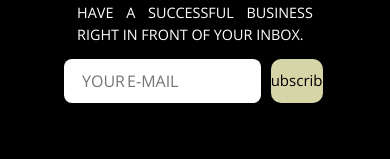
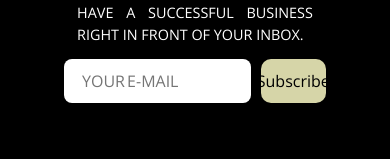
Before and after one commit to hnsnl15/headhunting_site_AHM, a React (Vite) app: page / in a window 390 px wide. Shown: the part 6688-6847 px from the top of the page. Built offline with nearby package versions, Linux system fonts and the light colour scheme.

Commit message:
Footer responsiveness for testing, I need some recommendation on with colors and layout.

```diff
--- a/css/style.css
+++ b/css/style.css
@@ -335,7 +335,7 @@ body {
   justify-content: center;
   padding: 50px 1rem;
   border-radius: 20px;
-  background: #FFF;
+  background: rgba(255, 255, 255, 0.5);
   gap: 40px;
 }
 
@@ -397,10 +397,6 @@ body {
   background: #D6D5A8;
   border: transparent solid 2px;
   transition: all 200ms ease-in-out;
-}
-
-.footer-navigation .footer-contact-container form button span {
-  font-size: 94%;
 }
 
 .footer-navigation .footer-contact-container form button:hover {
@@ -537,7 +533,7 @@ body {
     width: 75%;
   }
   .footer-navigation .footer-contact-container form button {
-    width: 20%;
+    width: 25%;
   }
 }
 
--- a/style.scss
+++ b/style.scss
@@ -328,7 +328,7 @@ body {
             justify-content: center;
             padding: 50px 1rem;
             border-radius: 20px;
-            background: $text-color-1;
+            background: rgba(255, 255, 255, 0.5);
             gap: 40px;
 
             span img {
@@ -386,9 +386,6 @@ body {
                 background: $secondary-color;
                 border: transparent solid 2px;
                 transition: all 200ms ease-in-out;
-                span {
-                    font-size: 94%;
-                }
                 &:hover {
                     background: rgba(43, 93, 146, 0.4);
                     color: #fff;
@@ -529,7 +526,7 @@ body {
                     width: 75%;
                 }
                 button {
-                    width: 20%;
+                    width: 25%;
                 }
             }
         }
```
